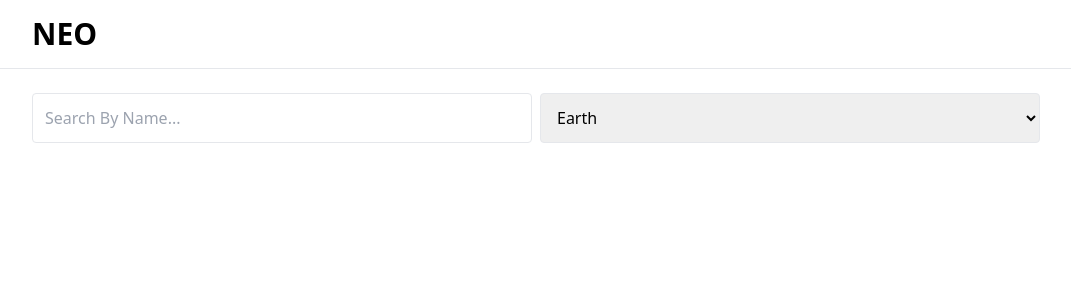
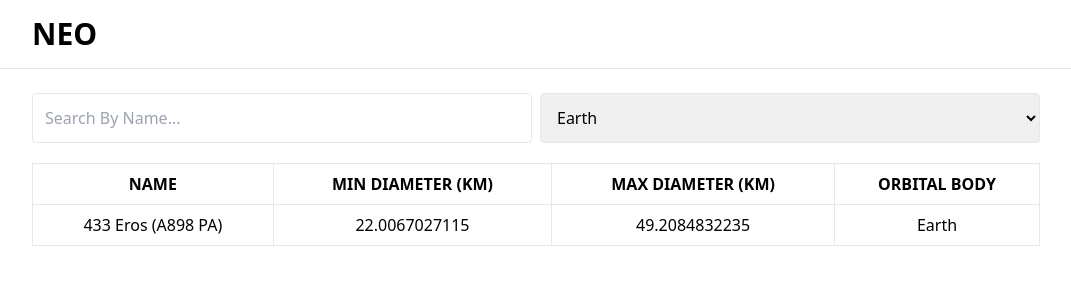
Before and after one commit to iabdwahab/neo-challenge, a React (Vite) app: page / in a window 1280 px wide. Shown: the top 300 px of the page, without its empty margins (104-1175 px from the left). Built offline with nearby package versions, Linux system fonts and the light colour scheme.

Commit message:
Making TableView Design (Hardcoded).

```diff
--- a/src/App.tsx
+++ b/src/App.tsx
@@ -1,12 +1,18 @@
 import Filteration from './components/filteration/Filteration';
 import Header from './components/Header';
+import TableView from './components/table_view/TableView';
 
 const App = () => {
   return (
     <div>
       <Header />
       <div className="container py-6">
-        <Filteration />
+        <div>
+          <Filteration />
+        </div>
+        <div className="mt-5">
+          <TableView />
+        </div>
       </div>
     </div>
   );
--- /dev/null
+++ b/src/components/table_view/TableView.tsx
@@ -0,0 +1,15 @@
+import TableViewBody from './TableViewBody';
+import TableViewHead from './TableViewHead';
+
+const TableView = () => {
+  return (
+    <div>
+      <table className="border w-full">
+        <TableViewHead />
+        <TableViewBody />
+      </table>
+    </div>
+  );
+};
+
+export default TableView;
--- /dev/null
+++ b/src/components/table_view/TableViewBody.tsx
@@ -0,0 +1,11 @@
+import TableViewBodyTr from './TableViewBodyTr';
+
+const TableViewBody = () => {
+  return (
+    <tbody>
+      <TableViewBodyTr />
+    </tbody>
+  );
+};
+
+export default TableViewBody;
--- /dev/null
+++ b/src/components/table_view/TableViewBodyTr.tsx
@@ -0,0 +1,12 @@
+const TableViewBodyTr = () => {
+  return (
+    <tr>
+      <td>433 Eros (A898 PA)</td>
+      <td>22.0067027115</td>
+      <td>49.2084832235</td>
+      <td>Earth</td>
+    </tr>
+  );
+};
+
+export default TableViewBodyTr;
--- /dev/null
+++ b/src/components/table_view/TableViewHead.tsx
@@ -0,0 +1,15 @@
+const TableViewHead = () => {
+  const headTitles: string[] = ['name', 'min diameter (km)', 'max diameter (km)', 'orbital body'];
+
+  return (
+    <thead>
+      <tr>
+        {headTitles.map((headTitle: string) => (
+          <th>{headTitle.toUpperCase()}</th>
+        ))}
+      </tr>
+    </thead>
+  );
+};
+
+export default TableViewHead;
--- a/src/index.css
+++ b/src/index.css
@@ -5,3 +5,8 @@
 .container {
   @apply max-w-5xl mx-auto px-2;
 }
+
+th,
+td {
+  @apply border py-2 text-center;
+}
```
